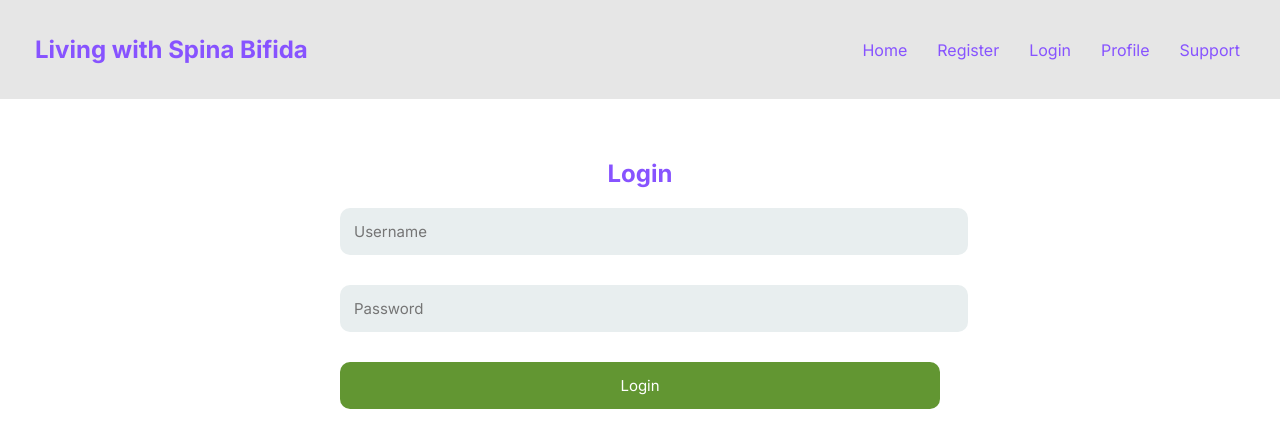
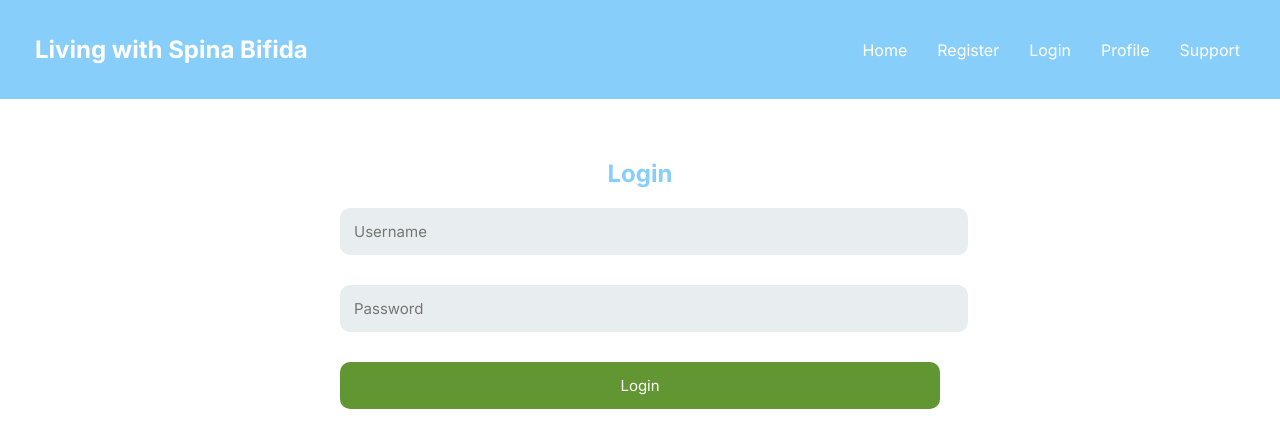
Before and after one commit to tufanbutuner/livingwithspinabifida, a React (Create React App) app: page /login in a window 1280 px wide. Shown: the top 448 px of the page. Built offline with nearby package versions, Linux system fonts and the light colour scheme.

Commit message:
Color changes - light blue

```diff
--- a/src/css/index.css
+++ b/src/css/index.css
@@ -3,7 +3,7 @@
 * {
   margin: 0;
   font-family: 'Inter', sans-serif;
-  color: #8753ff;
+  color: #87CEFA;
 }
 
 
@@ -15,11 +15,15 @@
   align-items: center;
   max-width: 100%;
   margin: 0 auto;
-  background-color: #e6e6e6;
+  background-color: #87CEFA;
 }
 
 .navbar .links {
   margin-left: auto;
+}
+
+.navbar * {
+  color: white;
 }
 
 .navbar a {
@@ -106,7 +110,7 @@ input[type="text"], input[type="password"], input[type="email"] {
 
 #profileCard {
   width: 100%;
-  background-color: #66a1ff;
+  background-color: #87CEFA;
   /* padding: 100px; */
   padding-top: 100px;
   padding-bottom: 100px;
```
